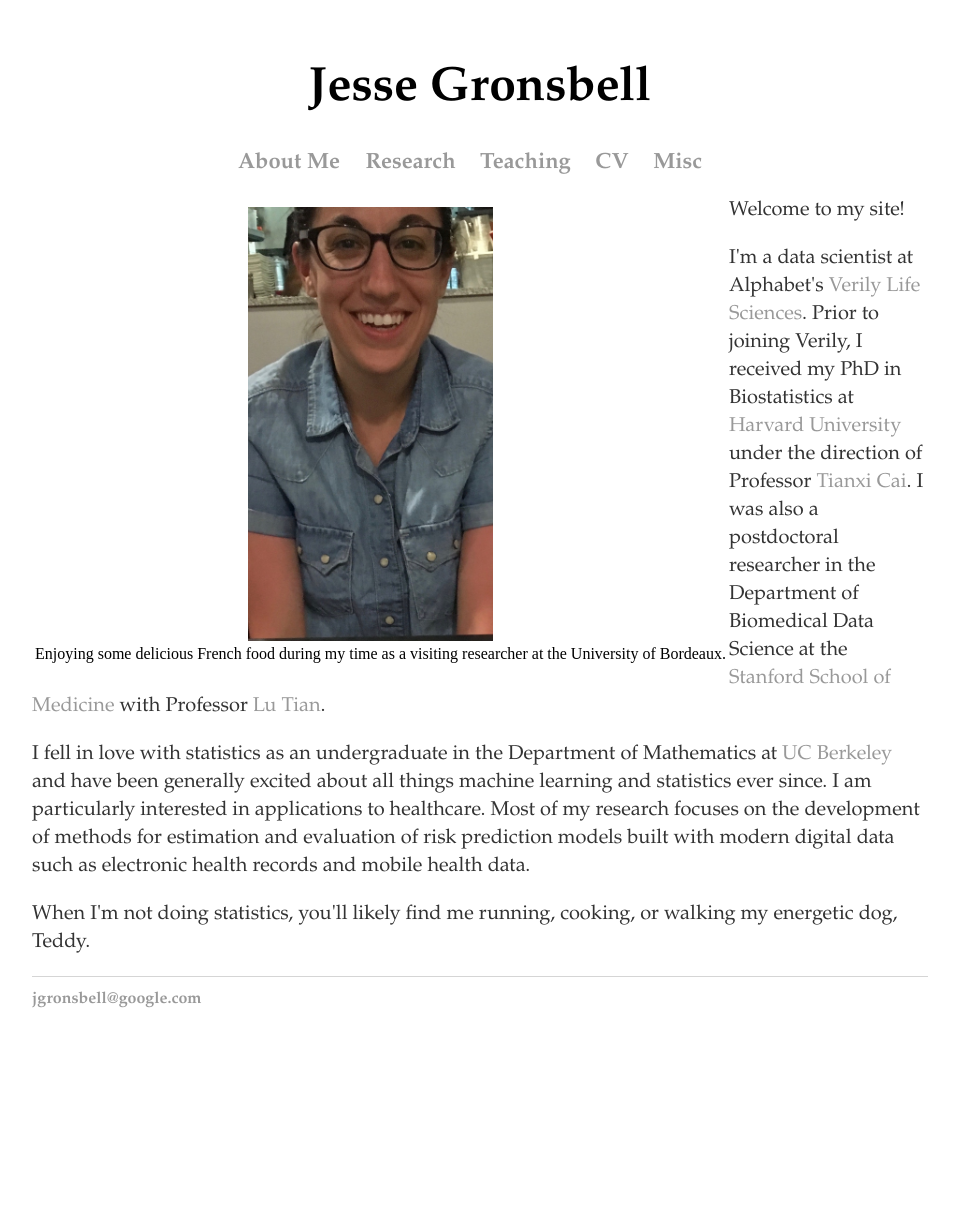
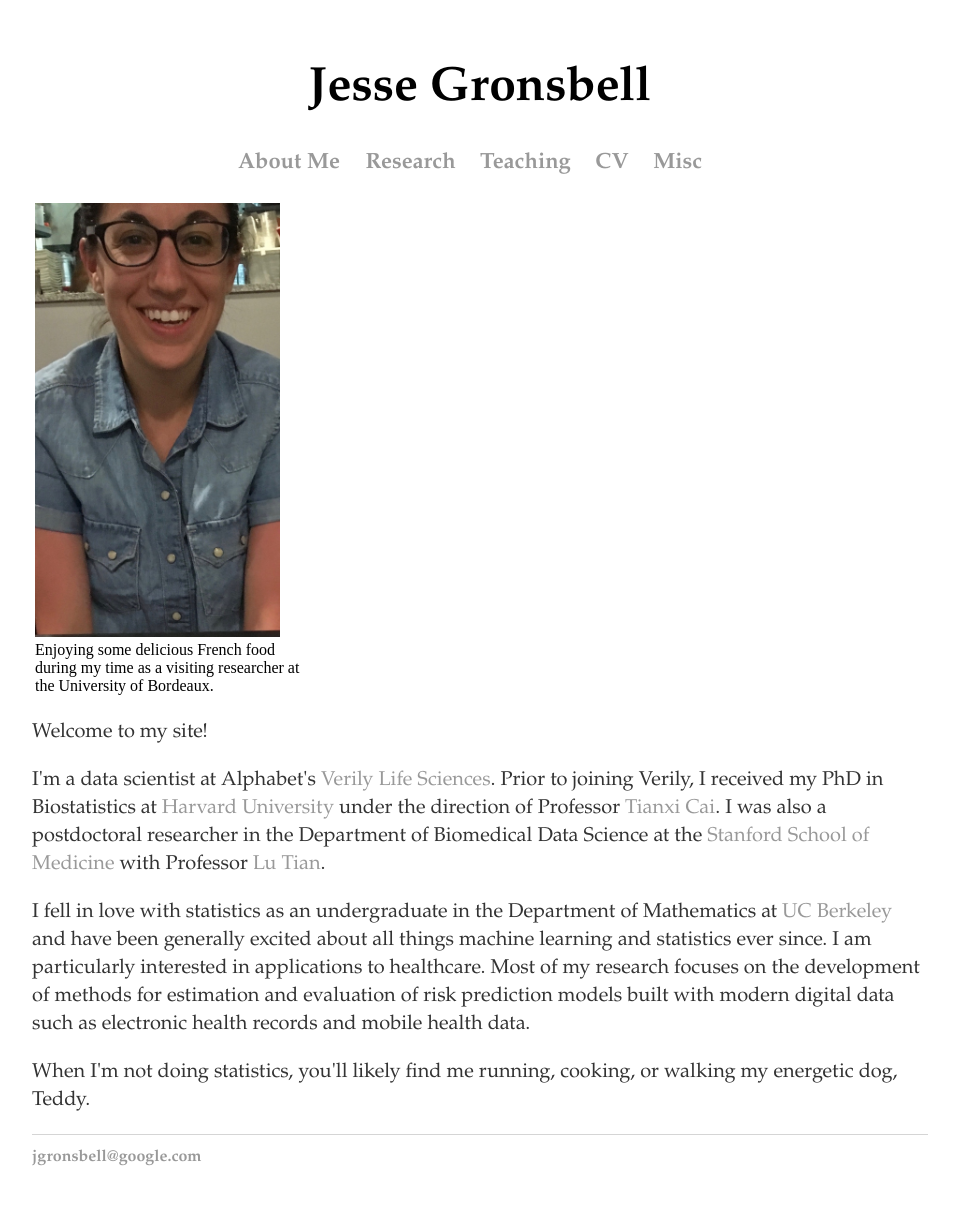
Before and after one commit to jgrons/old_website, a Jekyll site: the page built from index.html, in a window 1280 px wide. Shown: the whole page, without its empty margins (160-1119 px from the left). Built offline with Jekyll 4.4.1, drawn with Linux system fonts in a browser that asks for light colours; before the commit the page ends 1069 px from its top, so only the background shows below that.

Commit message:
Update index.html

```diff
--- a/index.html
+++ b/index.html
@@ -4,11 +4,11 @@
 ---
 
 
-<table align = "left">
+<table width = "100px">
 
 <tr>
 
-<td align = "center" valign = "center">
+<td align = "left">
 <img src="../pics/me_france.jpeg" HEIGHT="434" WIDTH="245" style="margin:8px 20px 0px 0px"
                   title="JG" alt="JG"/>
 <br />
```
